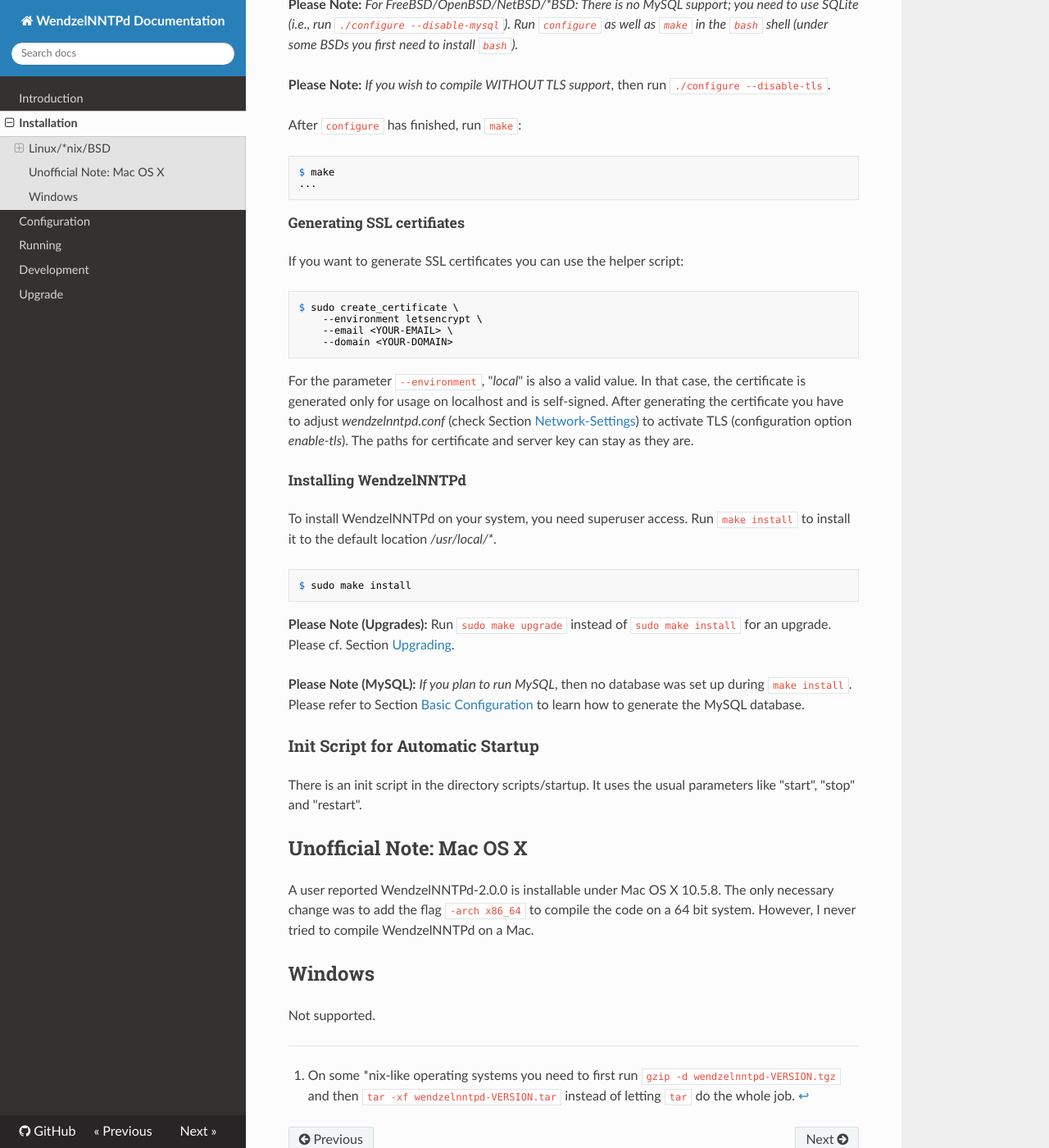
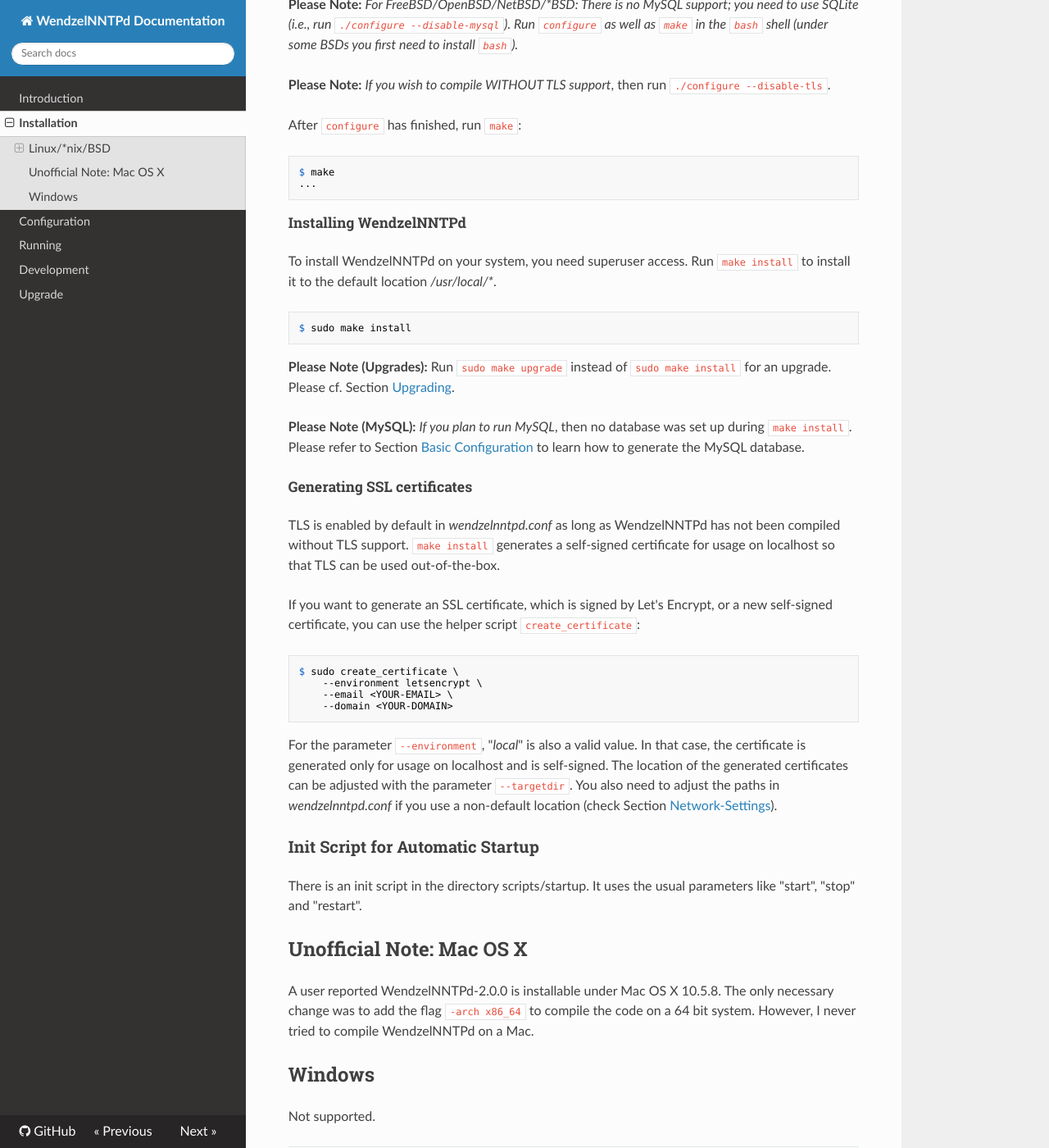
Before and after one commit to cdpxe/WendzelNNTPd, an MkDocs documentation site: the page built from docs/docs/install.md, in a window 1280 px wide and 1400 px high, scrolled down 660 px. Shown: the whole window at 82% size. Built offline with MkDocs 1.6.1, drawn with Linux system fonts in a browser that asks for light colours; nearby versions of some CDN libraries.

Commit message:
Adapt documentation regarding certificate creation

````diff
--- a/docs/docs/install.md
+++ b/docs/docs/install.md
@@ -41,22 +41,6 @@
 ...
 ```
 
-##### Generating SSL certifiates
-
-If you want to generate SSL certificates you can use the helper script:
-```console
-$ sudo create_certificate \
-    --environment letsencrypt \
-    --email <YOUR-EMAIL> \
-    --domain <YOUR-DOMAIN>
-```
-For the parameter `--environment`, "*local*" is also a valid value. In
-that case, the certificate is generated only for usage on localhost and
-is self-signed. After generating the certificate you have to adjust
-*wendzelnntpd.conf* (check Section [Network-Settings](configuration.md#network-settings))
-to activate TLS (configuration option *enable-tls*).
-The paths for certificate and server key can stay as they are.
-
 ##### Installing WendzelNNTPd
 
 To install WendzelNNTPd on your system, you need superuser access. Run
@@ -72,6 +56,27 @@
 was set up during `make install`. Please refer to
 Section [Basic Configuration](configuration.md#basic-configuration) to learn how to generate
 the MySQL database.
+
+##### Generating SSL certificates
+
+TLS is enabled by default in *wendzelnntpd.conf* as long as WendzelNNTPd has
+not been compiled without TLS support. `make install` generates a self-signed
+certificate for usage on localhost so that TLS can be used out-of-the-box.
+
+If you want to generate an SSL certificate, which is signed by Let's Encrypt,
+or a new self-signed certificate, you can use the helper script `create_certificate`:
+```console
+$ sudo create_certificate \
+    --environment letsencrypt \
+    --email <YOUR-EMAIL> \
+    --domain <YOUR-DOMAIN>
+```
+For the parameter `--environment`, "*local*" is also a valid value. In
+that case, the certificate is generated only for usage on localhost and
+is self-signed. The location of the generated certificates can be adjusted
+with the parameter `--targetdir`. You also need to adjust the paths in
+*wendzelnntpd.conf* if you use a non-default location
+(check Section [Network-Settings](configuration.md#network-settings)).
 
 ### Init Script for Automatic Startup
 
````
